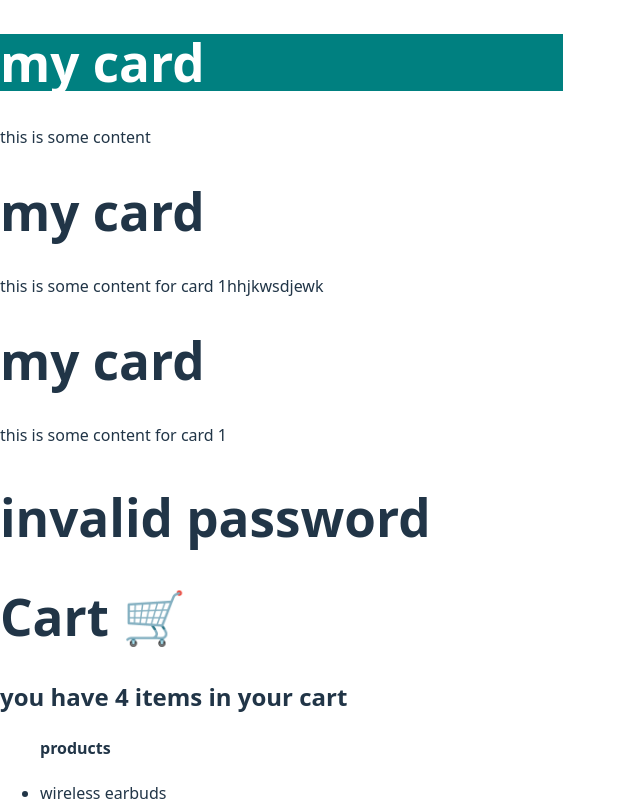
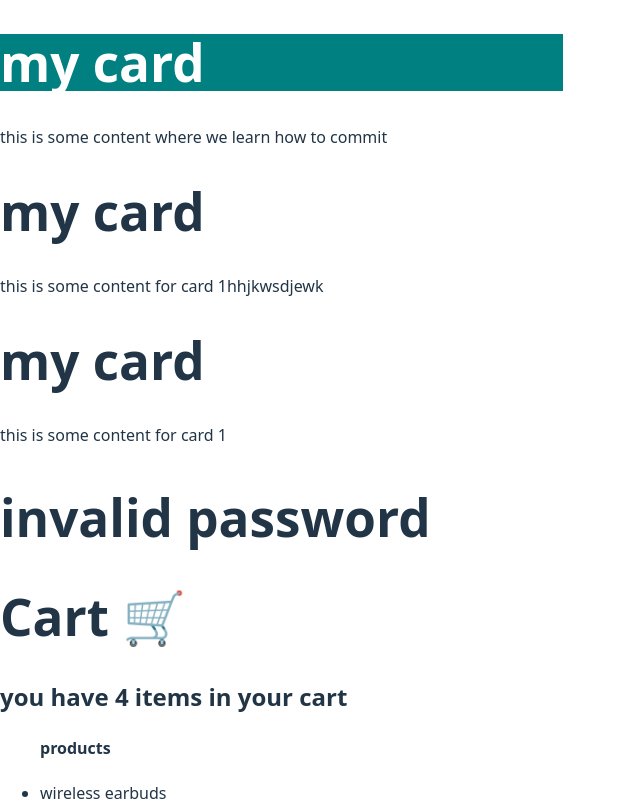
Before and after one commit to afreensaba448/taskeensaba, a React (Vite) app: page / in a window 1280 px wide. Shown: the top 801 px of the page, without its empty margins (0-640 px from the left). Built offline with nearby package versions, Linux system fonts and the light colour scheme.

Commit message:
learn how to commit

```diff
--- a/src/App.jsx
+++ b/src/App.jsx
@@ -17,7 +17,7 @@ const App=()=>{
   return<>
   <Card>
     <h1 style={style}>my card</h1>
-    <p > this is some content </p>
+    <p > this is some content where we learn how to commit  </p>
   </Card>
   <Card>
 
```
